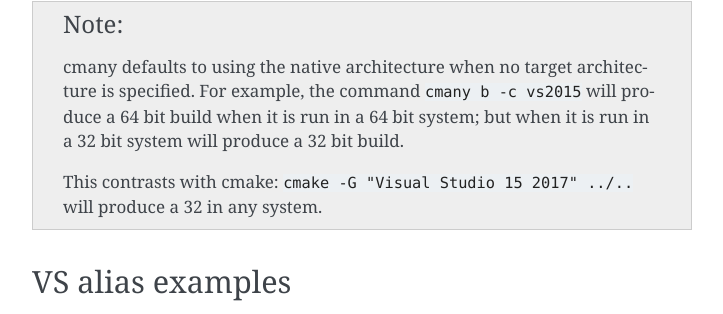
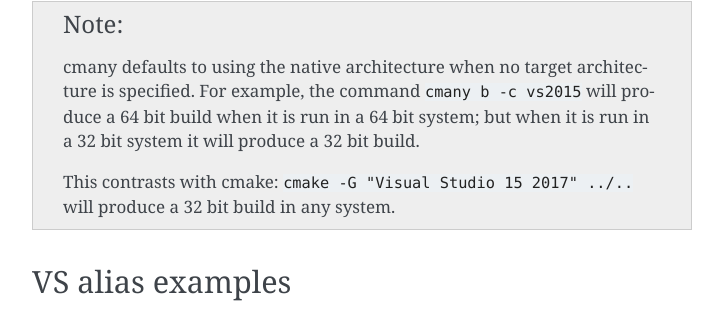
Before and after one commit to biojppm/cmany, a Sphinx documentation site: the page built from doc/vs.rst, in a window 1280 px wide and 900 px high, scrolled down 668 px. Shown: the part 181-495 px from the top of the window, without its empty margins (388-1111 px from the left). Built offline with Sphinx 7.4.7, drawn with Linux system fonts in a browser that asks for light colours.

Commit message:
doc: fix typos

```diff
--- a/doc/vs.rst
+++ b/doc/vs.rst
@@ -36,11 +36,11 @@
 .. note:: cmany defaults to using the native architecture when no target
           architecture is specified. For example, the command ``cmany b -c
           vs2015`` will produce a 64 bit build when it is run in a 64 bit
-          system; but when it is run in a 32 bit system will produce a 32 bit
+          system; but when it is run in a 32 bit system it will produce a 32 bit
           build.
 
           This contrasts with cmake: ``cmake -G "Visual Studio 15 2017"
-          ../..`` will produce a 32 in any system.
+          ../..`` will produce a 32 bit build in any system.
 
 VS alias examples
 -----------------
```
Also changed, not shown: 1 other file.
